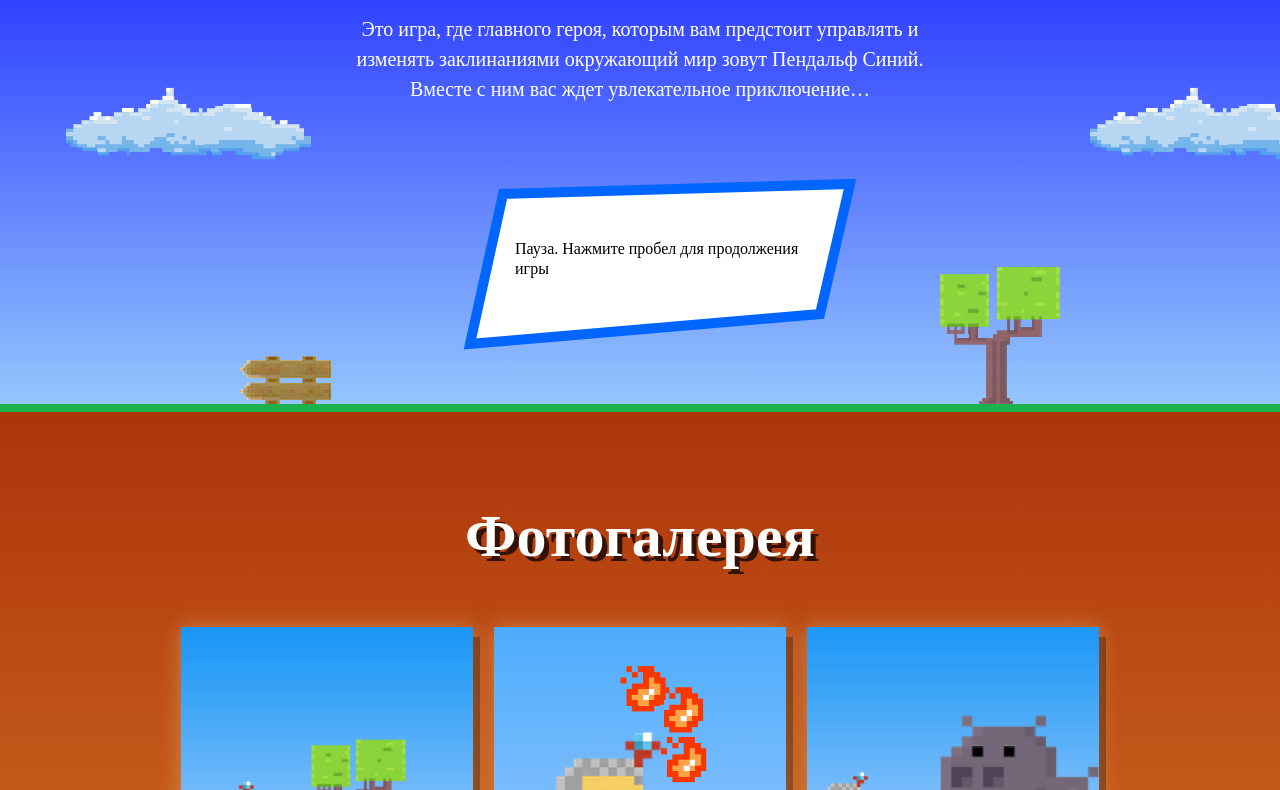
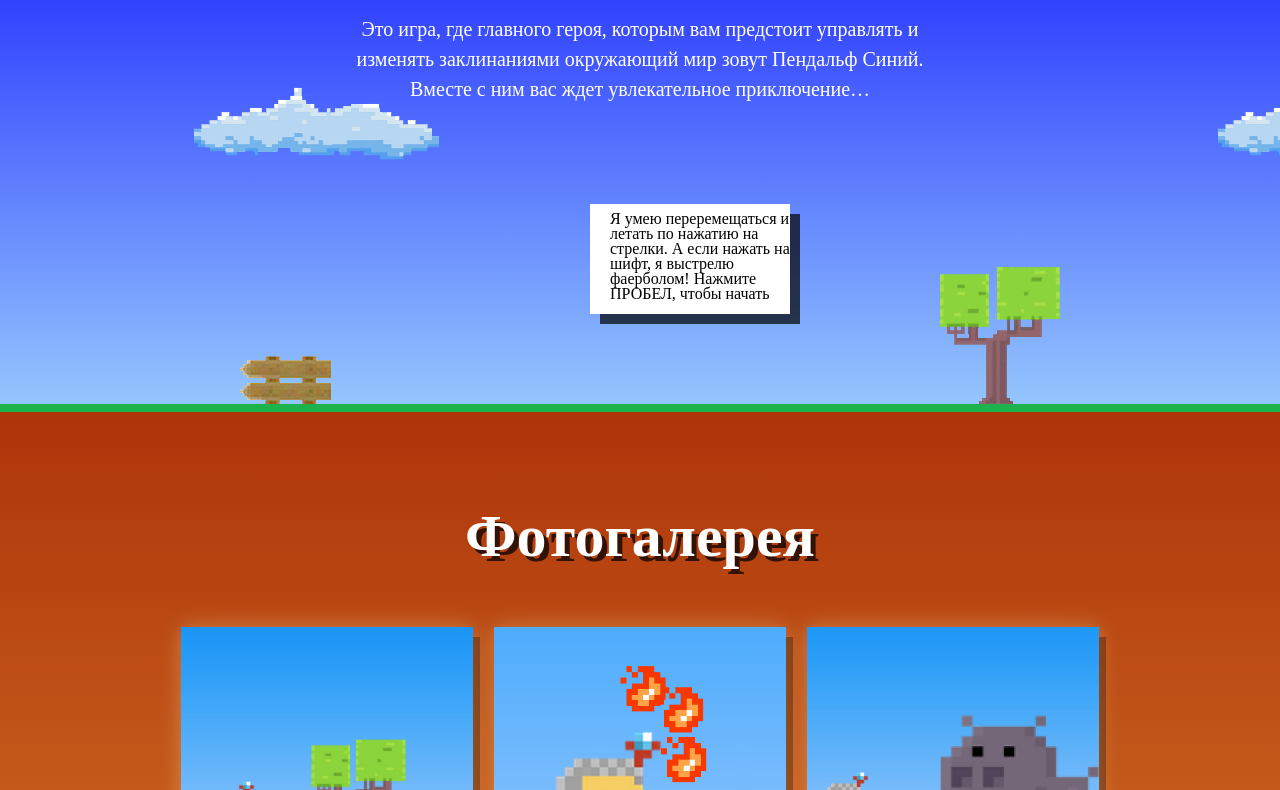
Before and after one commit to Drinkerok/24186-code-and-magick, a website: page build/index.html in a window 1280 px wide. Shown: the part 203-993 px from the top of the page. Drawn offline with Linux system fonts and the light colour scheme; a web font is replaced by a local one.

Commit message:
Draw messages

```diff
--- a/build/index.html
+++ b/build/index.html
@@ -119,9 +119,8 @@
   </article>
 </template>
 
-<script src="js/check.js"></script>
 <script src="js/form.js"></script>
-<script src="js/game-stat.min.js"></script>
+<script src="js/game.js"></script>
 
 </body>
 </html>
--- a/build/js/game.js
+++ b/build/js/game.js
@@ -378,18 +378,88 @@
      * Отрисовка экрана паузы.
      */
     _drawPauseScreen: function() {
+      function drawMessage(ctx, bg_width, text){
+        var offset = 10;
+        var x1 = 300;
+        var y1 = 100;
+        var margin_left = 20;
+        var margin_top = 20;
+        var line_height = 15;
+        var bg_height;
+        var text_lines = [];
+
+        // Разбиваем текст по строкам
+        // margin_left * 3, потому что measureText как-то странно считает
+        text_lines = wrapText(ctx, text, bg_width - margin_left * 3);
+        // Высота блока
+        bg_height = text_lines.length * line_height + margin_top;
+        // Рисуем тень - блок со смещением
+        var color = "rgba(0,0,0,0.7)";
+        drawMessageBackground(ctx, bg_width, bg_height, x1+offset, y1+offset, color);
+        // Рисуем сам блок
+        color = "#fff";
+        drawMessageBackground(ctx, bg_width, bg_height, x1, y1, color);
+        // Рисуем текст
+        drawText(ctx, x1 + margin_left, y1 + margin_top, text_lines, line_height);
+      }
+      function drawMessageBackground(ctx, bg_width, bg_height, x, y, color){
+
+        ctx.fillStyle = color;
+        ctx.beginPath();
+        ctx.rect(x, y, bg_width, bg_height);
+        ctx.fill();
+        ctx.closePath();
+      }
+      function drawText(ctx, x, y, text_lines, line_height){
+        ctx.font='16px PT Mono';
+        ctx.fillStyle = '#000';
+        var margin_top = 0;
+
+        for (var i=0; i<text_lines.length; i++){
+          ctx.fillText(text_lines[i], x, y + margin_top);
+          margin_top += line_height;
+        }
+      }
+      function wrapText(ctx, text, max_width){
+        var words = text.split(' ');
+        var line = '';
+        var text_lines = [];
+            console.log(max_width);
+
+        for (var i=0; i<words.length; i++){
+          // Тестовая строка. Добавляем к ней по слову
+          var test_line = line + words[i] + ' ';
+          // Замеряем ширину тестовой строки
+          var line_width = ctx.measureText(test_line).width;
+          console.log(test_line + ' ' + line_width);
+          // Если ширина больше максимальной
+          if (line_width > max_width){
+            // Добавляем ее в массив строк
+            text_lines.push(line);
+            // А для следующей строки добавляем текущее слово
+            line = words[i] + " ";
+
+          } else {
+            line = test_line;
+          }
+        }
+        // Последнюю строку тоже добавляем
+        text_lines.push(line);
+        return text_lines;
+      }
+
       switch (this.state.currentStatus) {
         case Verdict.WIN:
-          console.log('you have won!');
+          drawMessage(this.ctx, 200, "Вы победили!");
           break;
         case Verdict.FAIL:
-          console.log('you have failed!');
+          drawMessage(this.ctx, 200, "Вы проиграли!");
           break;
         case Verdict.PAUSE:
-          console.log('game is on pause!');
+          drawMessage(this.ctx, 200, "Игра на паузе");
           break;
         case Verdict.INTRO:
-          console.log('welcome to the game! Press Space to start');
+          drawMessage(this.ctx, 200, "Я умею переремещаться и летать по нажатию на стрелки. А если нажать на шифт, я выстрелю фаерболом! Нажмите ПРОБЕЛ, чтобы начать");
           break;
       }
     },
```
